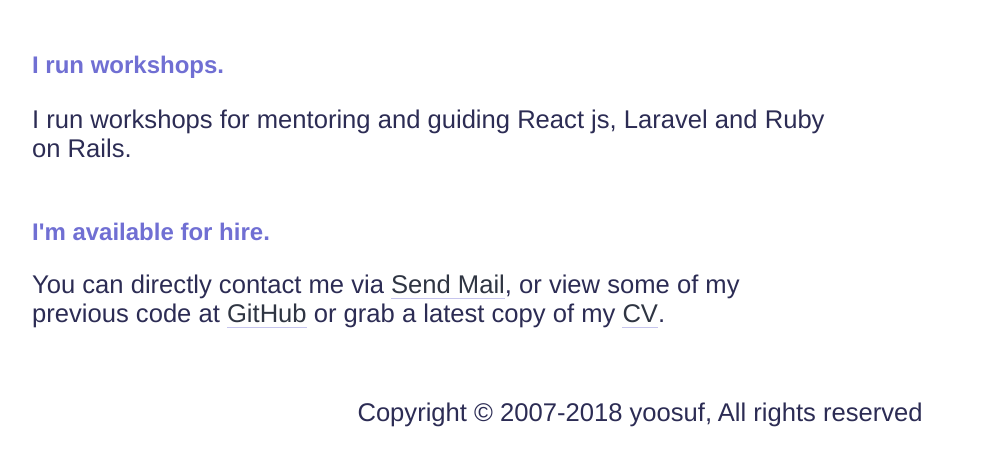
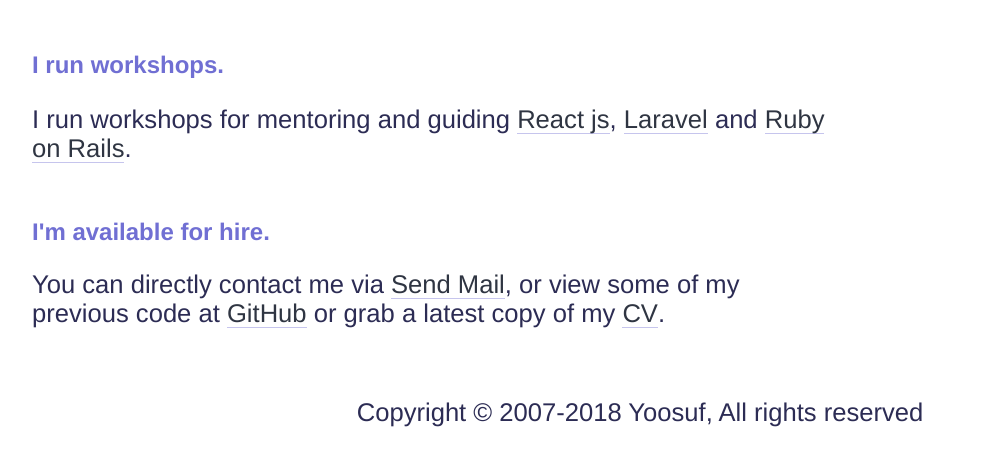
Before and after one commit to yoosuf/yoosuf.github.io, a Jekyll site: the page built from index.html, in a window 1280 px wide. Shown: the part 977-1447 px from the top of the page, without its empty margins (0-1000 px from the left). Built offline with Jekyll 4.4.1, drawn with Linux system fonts in a browser that asks for light colours.

```diff
--- a/_config.yml
+++ b/_config.yml
@@ -13,7 +13,7 @@
 # you will see them accessed via {{ site.title }}, {{ site.email }}, and so on.
 # You can create any custom variable you would like, and they will be accessible
 # in the templates via {{ site.myvariable }}.
-title: yoosuf
+title: Yoosuf
 email: mayoosuf@gmail.com
 description: > # this means to ignore newlines until "baseurl:"
   Yoosuf is with  decade of experience in programming, application development and maintenance. Comprehensive knowledge of Object-Oriented Design and Analysis with extensive experience in the full life cycle of the software design process including requirements definition, prototyping, proof of concepts, design, interface implementation, testing and maintenance.
--- a/index.html
+++ b/index.html
@@ -68,7 +68,7 @@ layout: home
 
 <div class="section">
 <h3 class="section-title">I run workshops.</h3>
-<p>I run workshops for mentoring and guiding React js, Laravel and Ruby on Rails.</p>
+<p>I run workshops for mentoring and guiding <a href="https://yoosuf.me/react-js/">React js</a>, <a href="https://yoosuf.me/laravel/">Laravel</a> and <a href="https://yoosuf.me/ruby-on-rails/">Ruby on Rails</a>.</p>
 </div>
 
 <div class="section">
```
